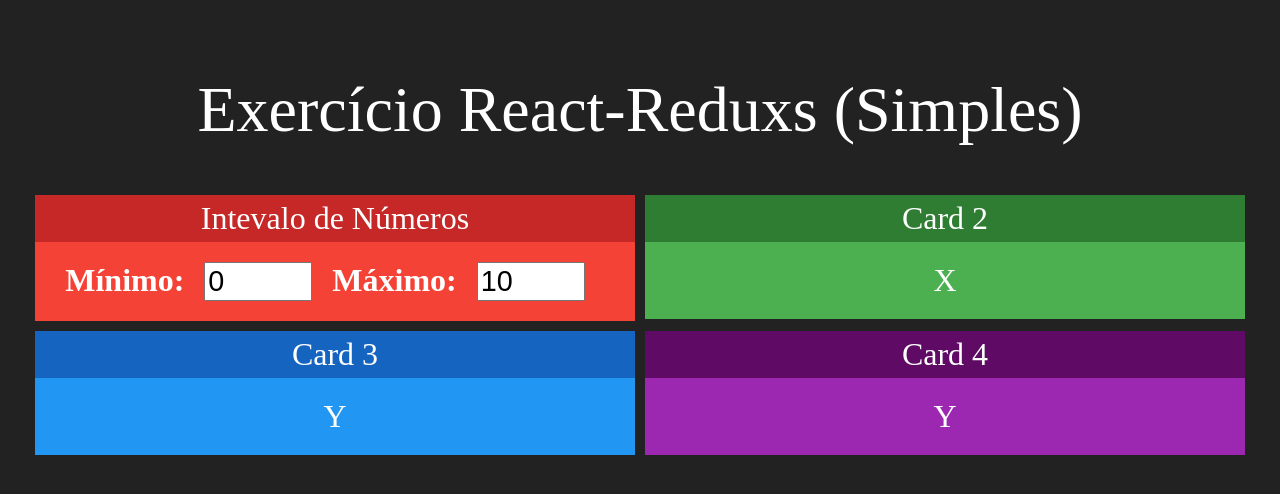
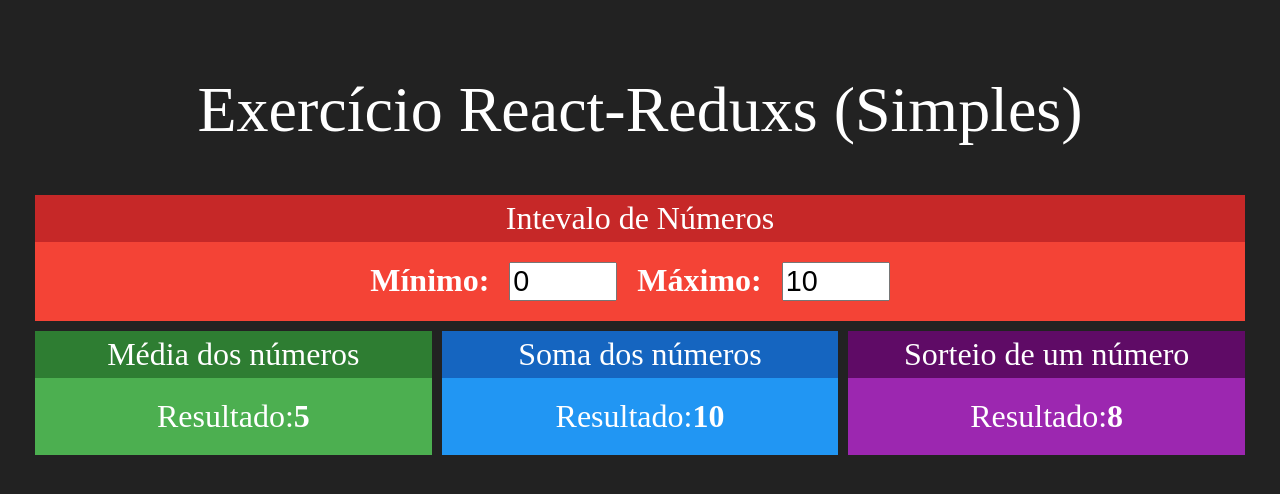
Before and after one commit to GSappio/State-management-with-redux, a React (Create React App) app: page / in a window 1280 px wide. Shown: the top 494 px of the page. Built offline with nearby package versions, Linux system fonts and the light colour scheme.

Commit message:
Creating and editing other components

```diff
--- a/src/App.js
+++ b/src/App.js
@@ -1,7 +1,9 @@
 import './App.css';
 
 import Intervalo from './components/Intervalo';
-import Card from './components/Card';
+import Media from './components/Media';
+import Soma from './components/Soma';
+import Sorteio from './components/Sorteio';
 
 function App() {
   return (
@@ -9,11 +11,11 @@
       <h1>Exercício React-Reduxs (Simples)</h1>
       <div className='linha'>
       <Intervalo></Intervalo>
-      <Card title='Card 2' green>X</Card>
       </div>
       <div className='linha'>
-      <Card title='Card 3' blue>Y</Card>
-      <Card title='Card 4' purple>Y</Card>
+      <Media></Media>
+      <Soma></Soma>
+      <Sorteio> </Sorteio>
       </div>
     </div>
   );
--- /dev/null
+++ b/src/components/Media.jsx
@@ -0,0 +1,17 @@
+
+import React from 'react'
+
+import Card from './Card'
+
+export default props => {
+    return (
+        <Card title="Média dos números" green>
+            <div>
+                <span>
+                    <span>Resultado:</span>
+                    <strong>5</strong>
+                </span>
+            </div>
+        </Card>
+    )
+}
--- /dev/null
+++ b/src/components/Soma.jsx
@@ -0,0 +1,17 @@
+
+import React from 'react'
+
+import Card from './Card'
+
+export default props => {
+    return (
+        <Card title="Soma dos números" blue>
+            <div>
+                <span>
+                    <span>Resultado:</span>
+                    <strong>10</strong>
+                </span>
+            </div>
+        </Card>
+    )
+}
--- /dev/null
+++ b/src/components/Sorteio.jsx
@@ -0,0 +1,17 @@
+
+import React from 'react'
+
+import Card from './Card'
+
+export default props => {
+    return (
+        <Card title="Sorteio de um número" purple>
+            <div>
+                <span>
+                    <span>Resultado:</span>
+                    <strong>8</strong>
+                </span>
+            </div>
+        </Card>
+    )
+}
```
